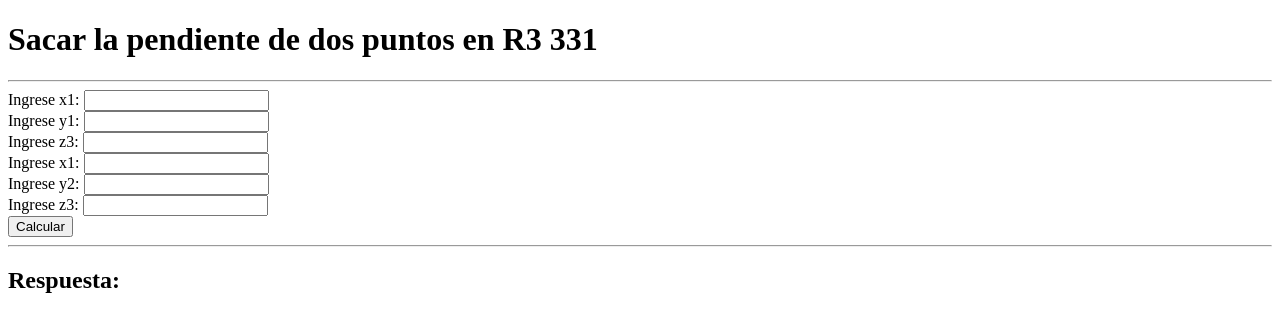
After one commit to SrCroy/practicas01TPI, a PHP site: page /paginas/ejercicio-07.php in a window 1280 px wide. The commit adds this page. Shown: the top 332 px of the page. Run offline with PHP 8.4, Linux system fonts and the light colour scheme.

Commit message:
Agregando ejercicio 7

```diff
--- a/index.php
+++ b/index.php
@@ -6,7 +6,7 @@
     <title>inicio</title>
 </head>
 <body>
-    <center>Ejercicios 1</center>
+    <center>Ejercicios de practica</center>
     <ul>
         <li><a href="paginas/ejercicio-01.php">Ejercicio 1</a></li>
         <li><a href="paginas/ejercicio-02.php">Ejercicio 2</a></li>
@@ -14,6 +14,7 @@
         <li><a href="paginas/ejercicio-04.php">Ejercicio 4</a></li>
         <li><a href="paginas/ejercicio-05.php">Ejercicio 5</a></li>
         <li><a href="paginas/ejercicio-06.php">Ejercicio 6</a></li>
+        <li><a href="paginas/ejercicio-07.php">Ejercicio 7</a></li>
     </ul>
 </body>
 </html>
--- /dev/null
+++ b/paginas/ejercicio-07.php
@@ -0,0 +1,67 @@
+<?php
+$respuesta = "";
+if ($_SERVER['REQUEST_METHOD'] == "POST" && isset($_POST['x1'], $_POST['y1'], $_POST['z1'], $_POST['x2'], $_POST['y2'], $_POST['z2'])) {
+
+    $p1 = array(
+        'x' => floatval($_POST['x1']),
+        'y' => floatval($_POST['y1']),
+        'z' => floatval($_POST['z1'])
+    );
+
+    $p2 = array(
+        'x' => floatval($_POST['x2']),
+        'y' => floatval($_POST['y2']),
+        'z' => floatval($_POST['z2'])
+    );
+
+    $v = array(
+        $p2['x'] - $p1['x'],
+        $p2['y'] - $p1['y'],
+        $p2['z'] - $p1['z']
+    );
+
+    $mxy = ($p2['y'] - $p1['y']) / ($p2['x'] - $p1['x']);
+
+    $mxz = ($p2['z'] - $p1['z']) / ($p2['x'] - $p1['x']);
+
+    $myz = ($p2['z'] - $p1['z']) / ($p2['y'] - $p1['y']);
+
+    $respuesta = "Vector dirección: ". print_r($v, true) ."<br>mxy: $mxy <br>mxz: $mxz <br>myz: $myz";
+
+}
+?>
+<!DOCTYPE html>
+<html lang="en">
+<head>
+    <meta charset="UTF-8">
+    <meta name="viewport" content="width=device-width, initial-scale=1.0">
+    <title>Ejercicio 7</title>
+</head>
+<body>
+    <h1>Sacar la pendiente de dos puntos en R3 331</h1>
+    <hr>
+    <form action="" method="POST">
+        <label for="">Ingrese x1: </label>
+        <input type="text" name="x1">
+        <br>
+        <label for="">Ingrese y1: </label>
+        <input type="text" name="y1" id="">
+        <br>
+        <label for="">Ingrese z3: </label>
+        <input type="text" name="z1" id="">
+        <br>
+        <label for="">Ingrese x1: </label>
+        <input type="text" name="x2" id="">
+        <br>
+        <label for="">Ingrese y2: </label>
+        <input type="text" name="y2">
+        <br>
+        <label for="">Ingrese z3: </label>
+        <input type="text" name="z2" id="">
+        <br>
+        <input type="submit" value="Calcular">
+    </form>
+    <hr>
+    <h2>Respuesta: <?= $respuesta?></h2>
+</body>
+</html>
```
